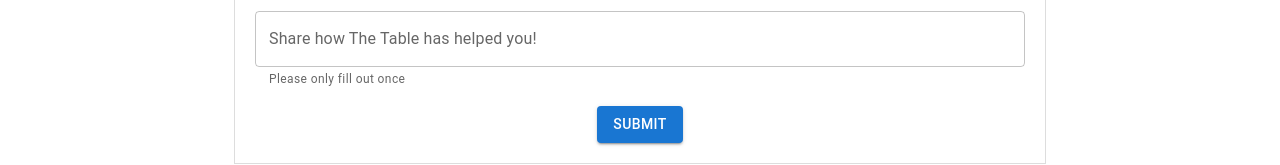
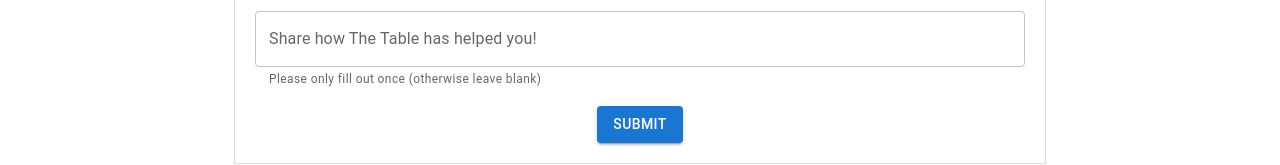
Before and after one commit to TheTableHU/tablecloth, a React (Vite) app in the folder frontend/: page /checkin in a window 1280 px wide. Both pictures are taken after a click on the button "SHOW RETURNING SHOPPER FORM". Shown: the part 268-433 px from the top of the page. Built offline with nearby package versions, Linux system fonts and the light colour scheme; no server answers.

Commit message:
fix: change wording on helper text for returning shopper

```diff
--- a/frontend/src/components/shopper/checkinPage.jsx
+++ b/frontend/src/components/shopper/checkinPage.jsx
@@ -394,7 +394,7 @@
               label="Share how The Table has helped you!"
               value={howAreWeHelping}
               autoComplete="off"
-              helperText="Please only fill out once"
+              helperText="Please only fill out once (otherwise leave blank)"
               onChange={handleHowAreWeHelpingChange}
             />
           </FormControl>
```
